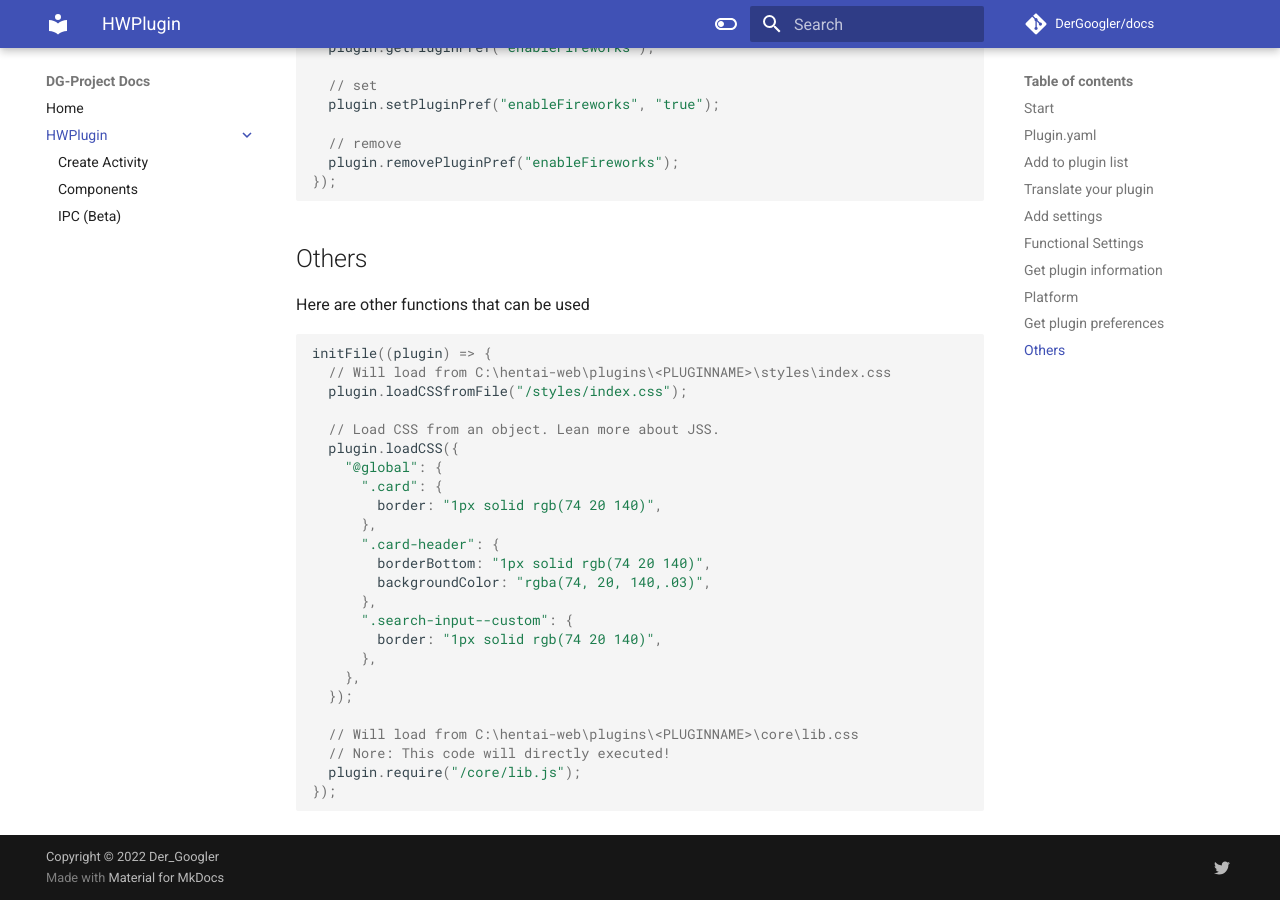
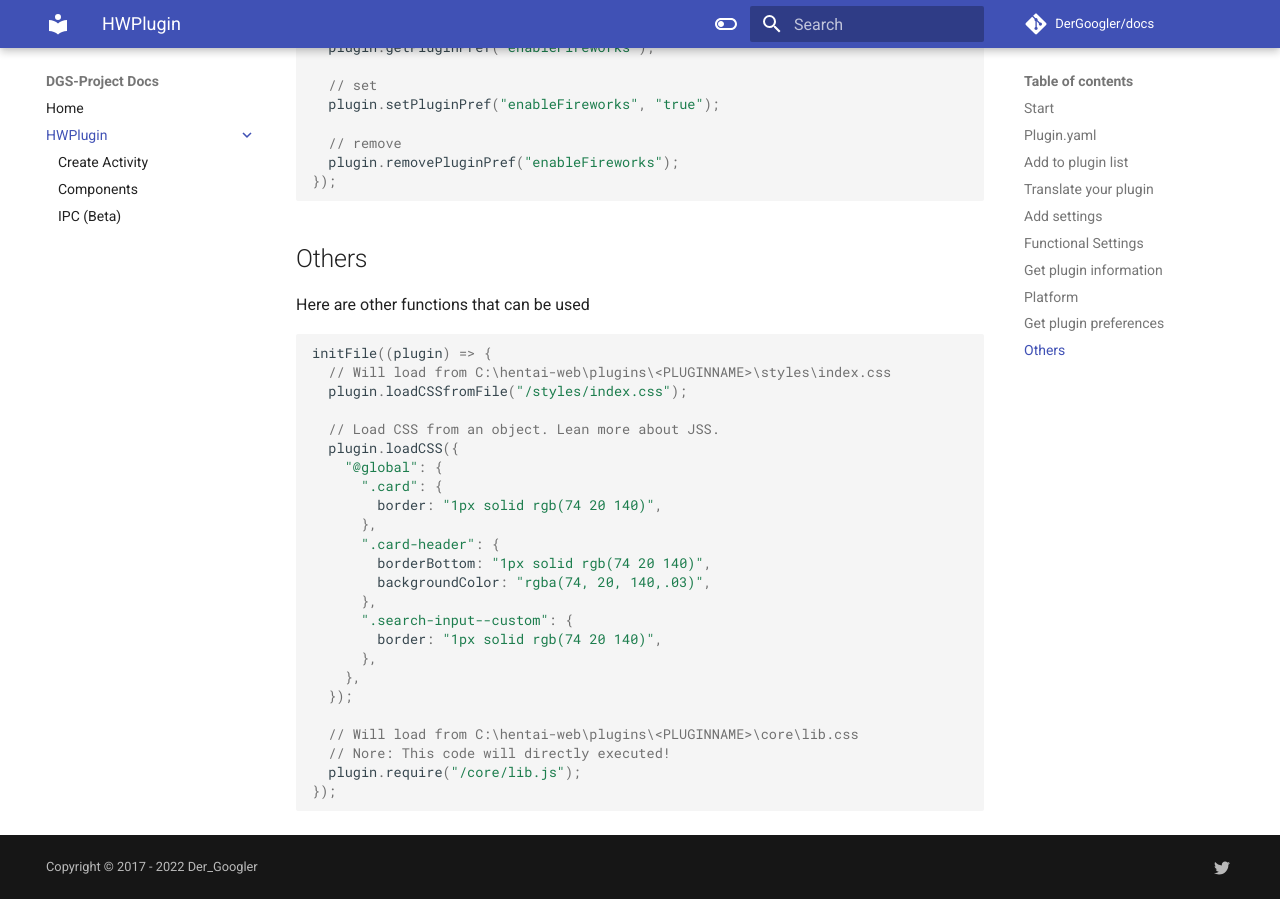
Before and after one commit to DerGoogler/docs, an MkDocs documentation site: the page built from docs/HWPlugin/index.md, in a window 1280 px wide and 900 px high, scrolled down 3436 px. Built offline with MkDocs 1.6.1 and Material for MkDocs 9.7.7, drawn with Linux system fonts in a browser that asks for light colours; comment, search, counter and statistics services are not loaded.

Commit message:
Update mkdocs.yml

```diff
--- a/mkdocs.yml
+++ b/mkdocs.yml
@@ -1,5 +1,5 @@
-site_name: DG-Project Docs
-copyright: Copyright &copy; 2022 Der_Googler
+site_name: DGS-Project Docs
+copyright: Copyright &copy; 2017 - 2022 Der_Googler
 site_url: https://docs.dergoogler.com
 
 extra_css:
@@ -25,6 +25,7 @@ edit_uri: https://github.com/DerGoogler/docs/edit/master/docs/
 
 extra:
   version: 1.0
+  generator: false
   social:
     - icon: fontawesome/brands/twitter
       link: https://twitter.com/Der_Googler
```
